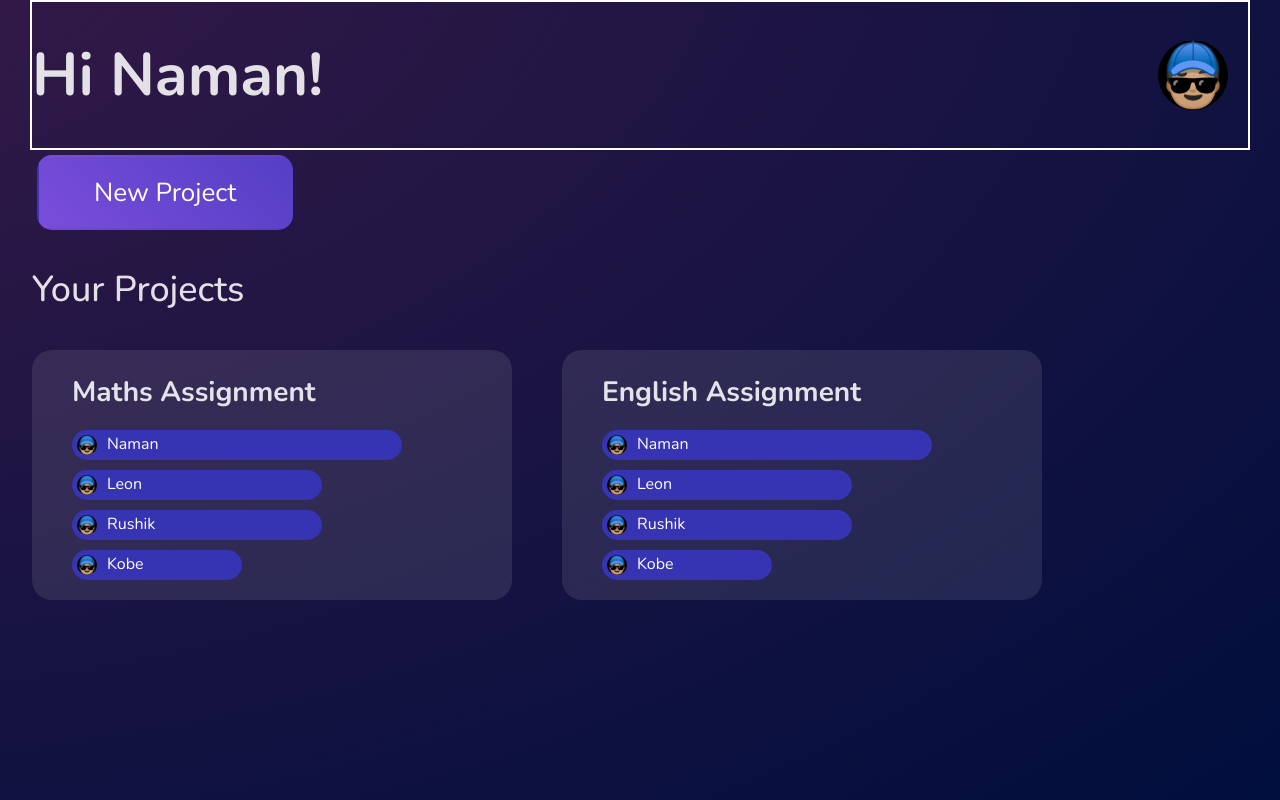
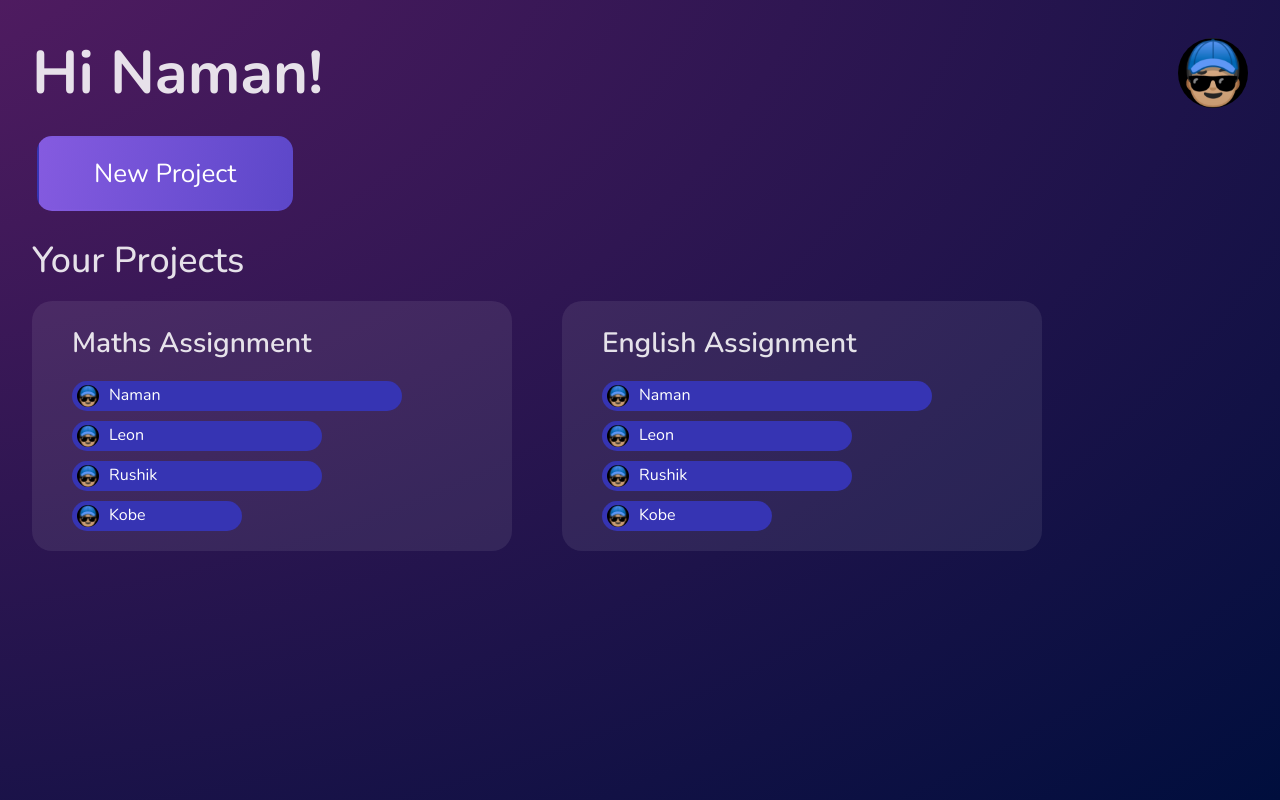
Before and after one commit to devsoc-unsw/trainee-24t-2, a React (Vite) app in the folder frontend/: page / in a window 1280 px wide. Both pictures are taken after a click on the button "Login". Built offline with nearby package versions, Linux system fonts and the light colour scheme.

Commit message:
centered project graph

```diff
--- a/frontend/src/App.css
+++ b/frontend/src/App.css
@@ -73,9 +73,10 @@ input:focus {
 }
 
 .header {
-  border: 2px solid white;
+  /* border: 2px solid white; */
   padding: 0;
-  width: 95vw;
+  width: 85vw;
+  padding-right: 0px;
   display: flex;
   justify-content: space-between;
   position: relative;
@@ -88,7 +89,7 @@ input:focus {
   height: 70px;
   border-radius: 100px;
   position: absolute;
-  right: 20px;
+  right: 0px;
   display: block;
   margin-left: auto;
 }
@@ -101,11 +102,13 @@ input:focus {
 }
 
 #new-project-button {
-  background-image: linear-gradient(45deg, #7A4DDB 0%, #3634B3  100%);
+  background-image: linear-gradient(103.09deg, #855be0 0%, #3634B3 100%);
+  outline: none;
   font-size: 26px;
   padding: 18px 55px;
   text-align: center;
-  margin-bottom: 40px;
+  margin-top: -10px;
+  margin-bottom: 20px;
   transition: 0.5s;
   background-size: 200% auto;
   color: white;
@@ -119,7 +122,7 @@ input:focus {
   font-weight: bold;
   padding: 0px 30px;
   position: absolute;
-  right: 20px;
+  right: 0px;
   display: block;
   margin-left: auto;
   border: none;
@@ -134,16 +137,16 @@ input:focus {
 #project-cards-container {
   display: flex;
   flex-wrap: wrap;
-  margin-top: -30px;
+  margin-top: -10px;
   margin-left: -25px;
 }
 
 #project-cards-container > div {
-  background-color: #ffffff19;
+  background-color: rgba(255, 255, 255, 0.08);
   width: 400px;
   padding: 10px 40px;
   padding-top: 0px;
-  margin: 40px 25px;
+  margin: 0px 25px;
   text-align: left;
   line-height: 75px;
   border-radius: 20px;
@@ -167,7 +170,7 @@ input:focus {
 }
 
 .small-progress-img {
-  width: 20px;
+  width: 22px;
   border-radius: 100%;
   object-fit: cover; /* Ensures the image fits properly */
   margin-right: 10px;
@@ -273,7 +276,6 @@ input {
   align-items: center;
   background-color: rgba(255, 255, 255, 0.1);
   border-radius: 50px;
-  padding: 10px;
   width: 85vw;
   margin: 0 auto; /* Center the bar horizontally */
   max-width: 1200px; /* Optional: set a max width so it doesn't stretch too much on large screens */
@@ -292,20 +294,17 @@ input {
   text-align: center; /* Center the text inside each button */
 }
 
-.ribbon-button:hover {
-  background-color: rgba(255, 255, 255, 0.2);
-}
-
 .large-project-graph {
-  margin: 50px 0px;
+  margin: 30px auto;
   width: 80vw;
-  border: 2px solid blue;
+  /* border: 2px solid blue; */
 }
 
 .task-labels {
   display: flex;
   align-items: center;
-  border: 2px solid white;
+  /* border: 2px solid white; */
+  padding-left: 65px;
 }
 
 
@@ -313,15 +312,16 @@ input {
   flex: 1;
   text-align: center;
   font-weight: bold;
-  font-size: 14px;
+  font-size: 15px;
   color: white;
+  font-weight: 300;
   padding-bottom: 5px;
 }
 
 .task-row {
   display: flex;
   align-items: center;
-  margin-bottom: 10px;
+
 }
 
 .large-progress-bars {
@@ -332,14 +332,17 @@ input {
 
 .large-graph-profile {
   align-items: center;
+  padding-top: 20px;
+  margin-bottom: -10px;
   justify-content: center;
   margin-right: 20px;
-  border: 1px solid white;
+  width: 45px;
+  /* border: 1px solid white; */
   text-align: center;
 }
 
 .large-graph-profile-img {
-  width: 50px;
+  width: 40px;
   border-radius: 50%;
   margin-right: 10px;
   display: block;
@@ -362,8 +365,8 @@ input {
 .large-progress-bar {
   background-color: #3634B3;
   border-radius: 120px;
-  padding: 5px;
-  height: 40px;
+  padding: 0px;
+  height: 50px;
   position: relative;
   display: flex;
   align-items: center;
--- a/frontend/src/App.jsx
+++ b/frontend/src/App.jsx
@@ -190,7 +190,7 @@ function App() {
     content = (
       <div id="dashboard">
 
-        <div className="header" style={{justifyContent: "space-between"}}>
+        <div className="header" style={{justifyContent: "space-between", width:"95vw"}}>
           <h1>Hi {userInfo.name}!</h1>
           <img src={userInfo.profilePic} id="dashboard-profile-icon" onClick={editProfile} />
         </div>
--- a/frontend/src/index.css
+++ b/frontend/src/index.css
@@ -5,7 +5,7 @@
 
   color-scheme: light dark;
   color: rgba(255, 255, 255, 0.87);
-  background-image: radial-gradient(farthest-corner at -20% -20%, #3B1B49, #000E3D);
+  background-image: radial-gradient(farthest-corner at -20% -20%, #5e1e67, #000E3D);
 
   font-synthesis: none;
   text-rendering: optimizeLegibility;
@@ -35,6 +35,7 @@ h2 {
 
 h3 {
   font-size: 28px;
+  font-weight: 600;
   margin: 20px 0px;
   margin-top: 5px;
   margin-bottom: -10px;
```
